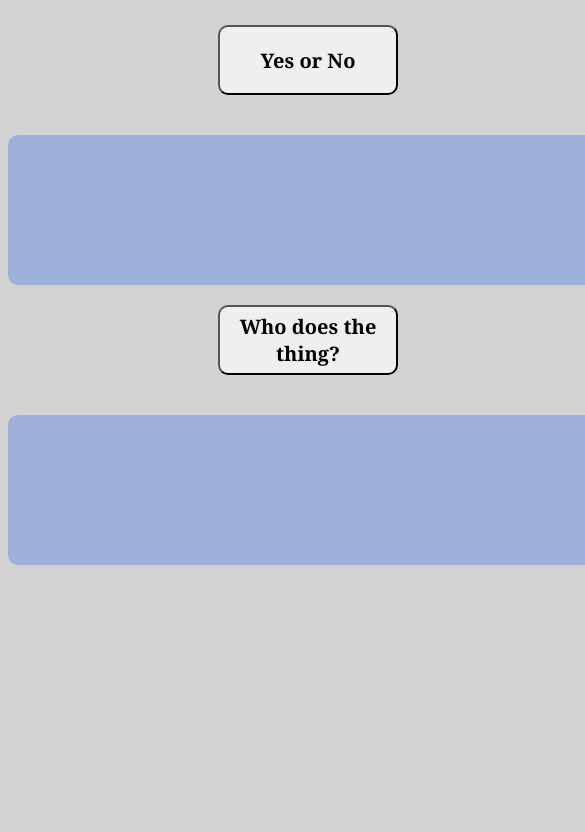
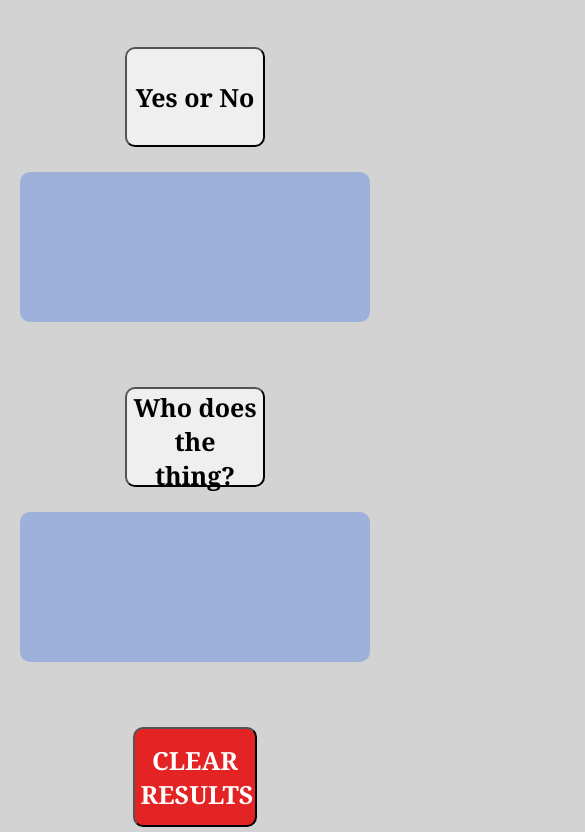
Before and after one commit to antilou86/coinflipper, a plain HTML site: page index.html in a window 390 px wide. Shown: the part 89-921 px from the top of the page, 585 px wide, since content can reach past the window. Before the commit the page ends 844 px from the top, so only its background shows below. Drawn offline with Linux system fonts and the light colour scheme.

Commit message:
latest iteration. added mobile fixes, aligned content to center, and added a reset button to clear results.

```diff
--- a/index.css
+++ b/index.css
@@ -1,8 +1,15 @@
 body {
     width: 80%;
-    min-width: 600px;
+    max-width: 600px;
+    min-width: 300px;
     text-align: center;
-    background-color: lightgray
+    background-color: lightgray;
+    display: flex;
+    flex-direction: column;
+    align-items: center;
+    align-content: center;
+    justify-content: center;
+    margin: 0 auto;
 }
 
 header {
@@ -20,18 +27,24 @@ div {
     height: 150px;
     background-color: rgb(157, 177, 219);
     border-radius: 10px;
-    margin-bottom: 20px;
+    margin-bottom: 15px;
     font-family: Cambria, Cochin, Georgia, Times, 'Times New Roman', serif;
 }
 
 button{
-    width: 30%;
-    height: 70px;
-    font-size: 20px;
+    width: 40%;
+    height: 100px;
+    font-size: 30px;
     font-weight: 900;
-    margin-bottom: 20px;
+    margin-bottom: 5px;
     font-family: Cambria, Cochin, Georgia, Times, 'Times New Roman', serif;
     border-radius: 10px;
+}
+
+@media only screen and (max-width: 500px) {
+    button{
+        font-size:25px;
+    }
 }
 
 p {
@@ -40,3 +53,8 @@ p {
     margin-top: 20px;
     padding-top: 25px;
 }
+
+.reset {
+    background-color: rgb(228, 36, 36);
+    color: white;
+}
--- a/index.html
+++ b/index.html
@@ -18,6 +18,7 @@
             <button>Who does the thing?</button>
             <div class='morganOrLouResults'></div>
     </span>
+    <button class="reset">CLEAR RESULTS</button>
 </body>
 <footer>
     <script src="index.js"></script>
--- a/index.js
+++ b/index.js
@@ -27,3 +27,9 @@ yesNoButton.addEventListener('click', () => {
         para2.textContent = 'No'
     };
 })
+
+let resetButton = document.querySelector('.reset');
+resetButton.addEventListener('click', ()=>{
+    para.textContent = ' ';
+    para2.textContent = ' ';
+})
```
